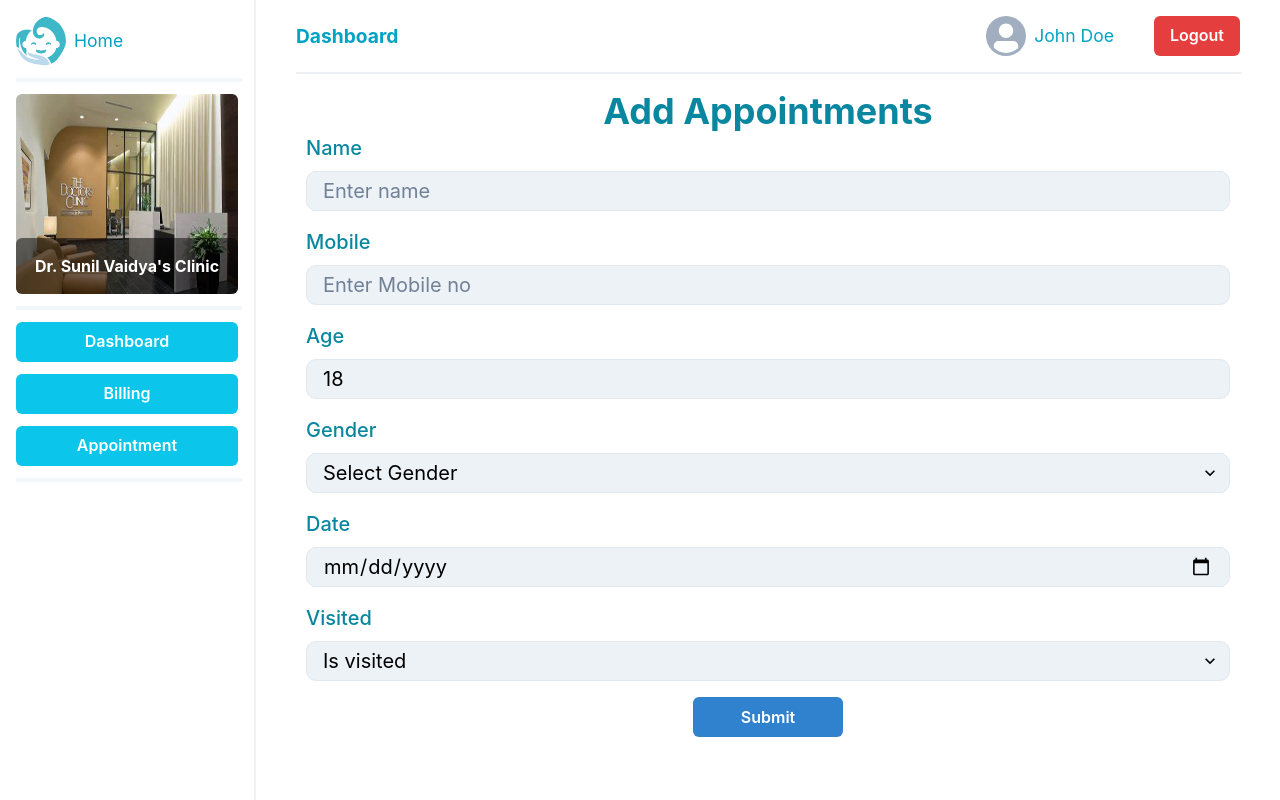
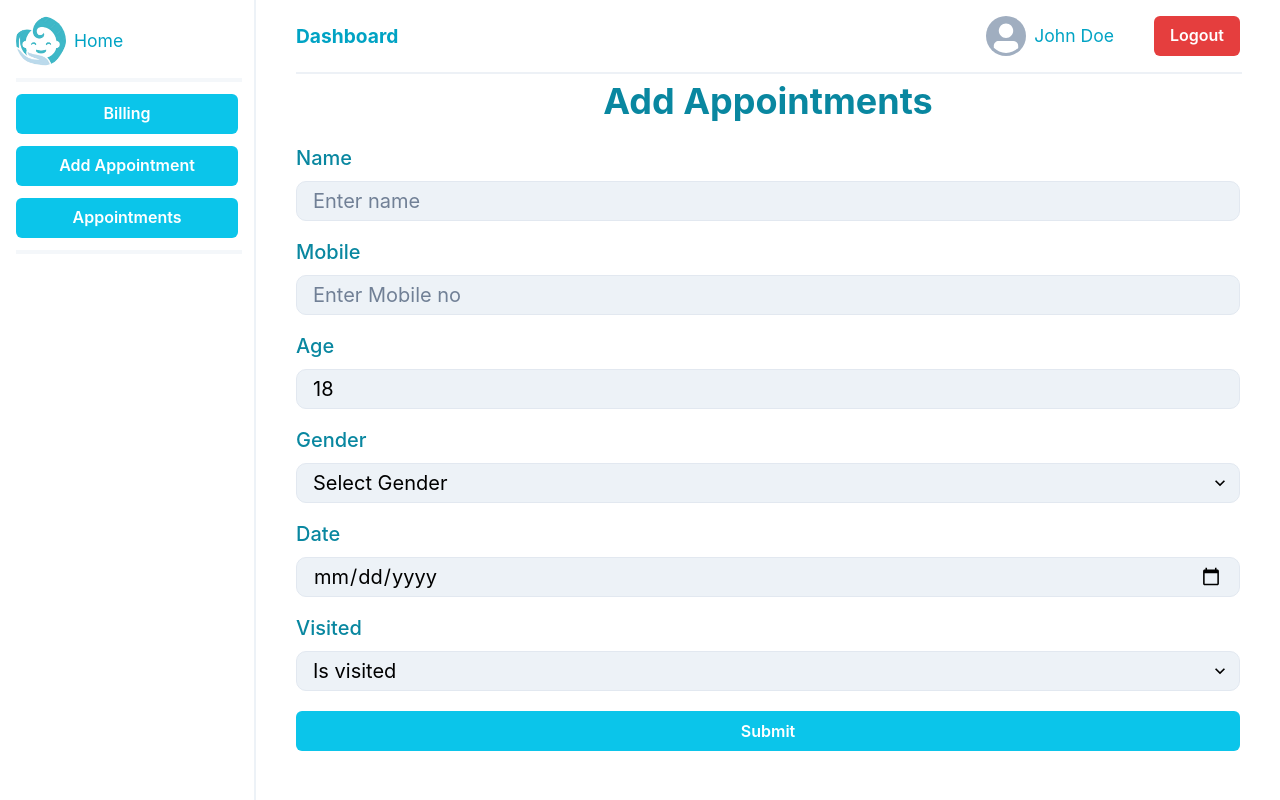
Before and after one commit to Ashish-Sunil-Vaidya/Clinic-Frontend, a React (Vite) app: page /user/receptionist/appointment in a window 1280 px wide. Built offline with nearby package versions, Linux system fonts and the light colour scheme.

Commit message:
Delete unused files and update dependencies

```diff
--- a/src/components/Appointment.jsx
+++ b/src/components/AppointmentForm.jsx
@@ -1,6 +1,4 @@
 import {
-  Box,
-  Flex,
   Grid,
   InputGroup,
   FormLabel,
@@ -10,18 +8,19 @@ import {
   Heading,
 } from "@chakra-ui/react";
 
-const Appointment = () => {
+const AppointmentForm = () => {
   return (
-    <Box
-      rounded="20px"
-      p="10px"
-      display="flex"
-      flexDirection="column"
-      alignItems="center"
+    <Grid
+      bg="white"
+      borderRadius="20px"
+      h="calc(100% - 10svh)"
+      gap={5}
       color="cyan.700"
+      justify="center"
+      align="center"
     >
       <Heading>Add Appointments</Heading>
-      <Grid w="100%" h="100%" gap={4} >
+      <Grid w="100%" h="100%" gap={4}>
         <Grid alignItems="center">
           <FormLabel fontSize="20px">Name</FormLabel>
           <InputGroup>
@@ -112,11 +111,11 @@ const Appointment = () => {
           </InputGroup>
         </Grid>
       </Grid>
-      <Button width="150px" mt={4} type="submit" colorScheme="blue">
+      <Button  colorScheme="cyan" color="white">
         Submit
       </Button>
-    </Box>
+    </Grid>
   );
 };
 
-export default Appointment;
+export default AppointmentForm;
--- a/src/components/Billing.jsx
+++ b/src/components/Billing.jsx
@@ -1,5 +1,5 @@
 import {
-  Flex,
+  Grid,
   Heading,
   FormLabel,
   Input,
@@ -10,8 +10,7 @@ import {
 
 const Billing = () => {
   return (
-    <Flex
-      direction="column"
+    <Grid
       bg="white"
       borderRadius="20px"
       p={10}
@@ -43,20 +42,13 @@ const Billing = () => {
         </Select>
       </InputGroup>
       <Button
-        mt="10px"
-        width="30vh"
-        type="save"
         colorScheme="cyan"
         color="white"
-        variant="solid"
         alignSelf="center"
-
-        borderColor="teal.800"
-        borderRadius="10px"
       >
         Save
       </Button>
-    </Flex>
+    </Grid>
   );
 };
 
--- a/src/components/LandingPage.jsx
+++ b/src/components/LandingPage.jsx
@@ -1,9 +1,31 @@
-const LandingPage = () =>{
-    return (
-        <>
-            This is LandingPage Component
-        </>
-    )
-}
+import { Box, Button, Flex, Image } from "@chakra-ui/react";
+import logo from "../assets/logo.png";
+import { NavLink } from "react-router-dom";
+
+const LandingPage = () => {
+  return (
+    <>
+      <Flex p={4} justify="space-between">
+        <Flex
+          align="center"
+          color="cyan.500"
+          gap={2}
+          fontSize="1.2rem"
+          fontWeight="bolder"
+        >
+          <Image boxSize="50px" src={logo} />
+          Dr. Sunil Vaidya's Clinic
+        </Flex>
+        <Flex>
+          <NavLink
+            to="/login"
+          >
+            <Button colorScheme="cyan" color="white">Login</Button>
+          </NavLink>
+        </Flex>
+      </Flex>
+    </>
+  );
+};
 
 export default LandingPage;
--- a/src/components/Patient_Info.jsx
+++ b/src/components/Patient_Info.jsx
@@ -10,6 +10,8 @@ import {
 } from "@chakra-ui/react";
 
 function Patient_Info() {
+
+    console.log('===  Patient_Info.jsx [13] ===', );
     return(
         <Flex direction='column' bg='teal.200' width='100%'  p='10px' borderRadius='20px' maxW='900px'>
             <Heading fontSize='25px'>Patient Information</Heading>
--- a/src/components/PatientsHistory.jsx
+++ b/src/components/Patients.jsx
@@ -1,22 +1,21 @@
 import {
+  Button,
+  IconButton,
+  Input,
+  InputGroup,
+  Table,
   TableContainer,
+  Tbody,
+  Td,
+  Th,
   Thead,
   Tr,
-  Th,
-  Td,
-  Tbody,
-  Table,
-  InputGroup,
-  Input,
-  IconButton,
-  Icon,
 } from "@chakra-ui/react";
+import patientsData from "./data/patients.data";
 import { Search2Icon } from "@chakra-ui/icons";
-import appointmentsData from "../components/data/appointments.data";
-import { FaCheckCircle } from "react-icons/fa";
-import { FaCircleXmark } from "react-icons/fa6";
 
-const PatientsHistory = () => {
+const Patients = () => {
+
   return (
     <TableContainer
       bgColor="white"
@@ -54,18 +53,16 @@ const PatientsHistory = () => {
       <Table variant="simple">
         <Thead>
           <Tr>
-            <Th>SrNo</Th>
+            <Th>Sr.No.</Th>
             <Th>Name</Th>
             <Th>Mobile</Th>
-            <Th>Gender</Th>
-            <Th>Age</Th>
+            <Th>Amount</Th>
             <Th>Date</Th>
-            <Th>Time</Th>
-            <Th>Visited?</Th>
+            <Th></Th>
           </Tr>
         </Thead>
         <Tbody>
-          {appointmentsData.map((appointment, index) => {
+          {patientsData.map((Patient, index) => {
             return (
               <Tr
                 key={index}
@@ -75,19 +72,14 @@ const PatientsHistory = () => {
                 }}
               >
                 <Td>{index + 1}</Td>
-                <Td>{appointment.name}</Td>
-                <Td>{appointment.mobile}</Td>
-                <Td>{appointment.gender}</Td>
-                <Td>{appointment.age}</Td>
-                <Td>{appointment.date}</Td>
-                <Td>{appointment.time}</Td>
-                <Td display="flex" gap={3}>
-                  <Icon
-                    as={appointment.isVisited ? FaCheckCircle : FaCircleXmark}
-                    color={appointment.isVisited ? "green.500" : "red.500"}
-                    boxSize={6}
-                  />
-                  {appointment.isVisited ? "Yes" : "No"}
+                <Td>{Patient.name}</Td>
+                <Td>{Patient.mobile}</Td>
+                <Td>{Patient.amount}</Td>
+                <Td>{Patient.date}</Td>
+                <Td display="flex" justifyContent="center">
+                  <Button colorScheme="cyan" alignSelf="center" color="white">
+                    View Details
+                  </Button>
                 </Td>
               </Tr>
             );
@@ -98,4 +90,4 @@ const PatientsHistory = () => {
   );
 };
 
-export default PatientsHistory;
+export default Patients;
--- a/src/components/Schedules.jsx
+++ b/src/components/Schedules.jsx
@@ -1,18 +1,20 @@
 import {
-  Button,
-  IconButton,
-  Input,
-  InputGroup,
-  Table,
   TableContainer,
-  Tbody,
-  Td,
-  Th,
   Thead,
   Tr,
+  Th,
+  Td,
+  Tbody,
+  Table,
+  InputGroup,
+  Input,
+  IconButton,
+  Icon,
 } from "@chakra-ui/react";
-import patientsData from "./data/patients.data";
 import { Search2Icon } from "@chakra-ui/icons";
+import appointmentsData from "./data/appointments.data";
+import { FaCheckCircle } from "react-icons/fa";
+import { FaCircleXmark } from "react-icons/fa6";
 
 const Schedules = () => {
   return (
@@ -52,16 +54,18 @@ const Schedules = () => {
       <Table variant="simple">
         <Thead>
           <Tr>
-            <Th>Sr.No.</Th>
+            <Th>SrNo</Th>
             <Th>Name</Th>
             <Th>Mobile</Th>
-            <Th>Amount</Th>
+            <Th>Gender</Th>
+            <Th>Age</Th>
             <Th>Date</Th>
-            <Th></Th>
+            <Th>Time</Th>
+            <Th>Visited?</Th>
           </Tr>
         </Thead>
         <Tbody>
-          {patientsData.map((Patient, index) => {
+          {appointmentsData.map((appointment, index) => {
             return (
               <Tr
                 key={index}
@@ -71,14 +75,19 @@ const Schedules = () => {
                 }}
               >
                 <Td>{index + 1}</Td>
-                <Td>{Patient.name}</Td>
-                <Td>{Patient.mobile}</Td>
-                <Td>{Patient.amount}</Td>
-                <Td>{Patient.date}</Td>
-                <Td display="flex" justifyContent="center">
-                  <Button colorScheme="cyan" alignSelf="center" color="white">
-                    View Details
-                  </Button>
+                <Td>{appointment.name}</Td>
+                <Td>{appointment.mobile}</Td>
+                <Td>{appointment.gender}</Td>
+                <Td>{appointment.age}</Td>
+                <Td>{appointment.date}</Td>
+                <Td>{appointment.time}</Td>
+                <Td display="flex" gap={3}>
+                  <Icon
+                    as={appointment.isVisited ? FaCheckCircle : FaCircleXmark}
+                    color={appointment.isVisited ? "green.500" : "red.500"}
+                    boxSize={6}
+                  />
+                  {appointment.isVisited ? "Yes" : "No"}
                 </Td>
               </Tr>
             );
--- a/src/pages/DoctorHome.jsx
+++ b/src/pages/DoctorHome.jsx
@@ -42,7 +42,7 @@ const DoctorHome = () => {
           </Box>
         </Flex>
         <Divider orientation="horizontal" my={3} borderWidth={2} />
-        <Box position="relative" overflow="hidden">
+        {/* <Box position="relative" overflow="hidden">
           <Image src={clinicImg} h="200px" rounded="md" />
           <Box
             rounded="md"
@@ -58,8 +58,8 @@ const DoctorHome = () => {
           >
             Dr. Sunil Vaidya's Clinic
           </Box>
-        </Box>
-        <Divider orientation="horizontal" my={3} borderWidth={2} />
+        </Box> */}
+        {/* <Divider orientation="horizontal" my={3} borderWidth={2} /> */}
         <Flex direction="column" gap={3}>
           <NavLink to="/user/doctor/dashboard">
             <Button
--- a/src/pages/ReceptionistHome.jsx
+++ b/src/pages/ReceptionistHome.jsx
@@ -43,7 +43,7 @@ const ReceptionistHome = () => {
           </Box>
         </Flex>
         <Divider orientation="horizontal" my={3} borderWidth={2} />
-        <Box position="relative" overflow="hidden">
+        {/* <Box position="relative" overflow="hidden">
           <Image src={clinicImg} h="200px" rounded="md" />
           <Box
             rounded="md"
@@ -60,18 +60,9 @@ const ReceptionistHome = () => {
             Dr. Sunil Vaidya's Clinic
           </Box>
         </Box>
-        <Divider orientation="horizontal" my={3} borderWidth={2} />
+        <Divider orientation="horizontal" my={3} borderWidth={2} /> */}
         <Flex direction="column" gap={3}>
-          <NavLink to="/user/receptionist/dashboard">
-            <Button
-              w="100%"
-              colorScheme="cyan"
-              color="white"
-              onClick={() => setTabValue("Dashboard")}
-            >
-              Dashboard
-            </Button>
-          </NavLink>
+
           <NavLink to="/user/receptionist/billing">
             <Button
               w="100%"
@@ -89,14 +80,14 @@ const ReceptionistHome = () => {
               color="white"
               onClick={() => setTabValue("Appointment")}
             >
-              Appointment
+              Add Appointment
             </Button>
           </NavLink>
-          {/* <NavLink to="/user/receptionist/payments">
+          <NavLink to="/user/receptionist/all-appointments">
             <Button w="100%" colorScheme="cyan" color="white">
-              Payments
+              Appointments
             </Button>
-          </NavLink> */}
+          </NavLink>
         </Flex>
         <Divider orientation="horizontal" my={3} borderWidth={2} />
       </Box>
```
Also changed, not shown: src/App.jsx (+9 -4 lines), src/assets/langing-img.jpg (added).
